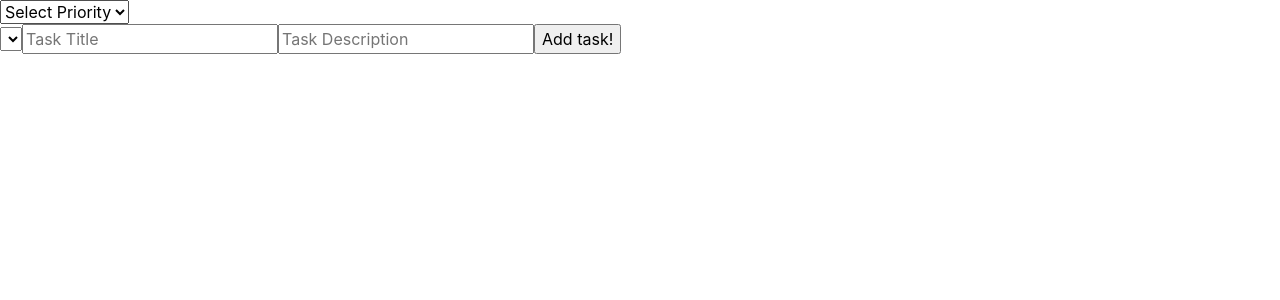
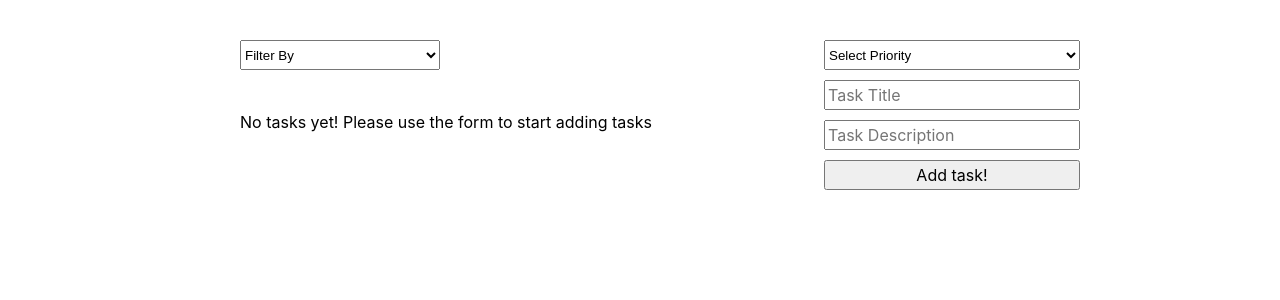
Before and after one commit to x-dp-x/task-tracker, a React (Create React App) app: page / in a window 1280 px wide. Shown: the top 300 px of the page. Built offline with nearby package versions, Linux system fonts and the light colour scheme.

Commit message:
feat: add basic css layout

```diff
--- a/src/App/App.css
+++ b/src/App/App.css
@@ -1,3 +1,33 @@
+.app {
+  display: flex;
+  flex-flow: row;
+  align-items: stretch;
+  width: 100%;
+  max-width: 960px;
+  padding: 40px;
+  margin: 0 auto;
+}
+
+.body {
+  display: flex;
+  flex-flow: column;
+  flex-grow: 1;
+  padding: 0 40px;
+}
+
+.tasklist__empty-state {
+  padding: 40px 0;
+  width: 100%;
+}
+
+/***** *******/
+/***** *******/
+/***** *******/
+/* CSS RESET */
+/***** *******/
+/***** *******/
+/***** *******/
+
 /* 1. Use a more-intuitive box-sizing model */
 *,
 *::before,
@@ -31,7 +61,7 @@ svg {
 input,
 button,
 textarea,
-select {
+s elect {
   font: inherit;
 }
 
--- a/src/App/App.js
+++ b/src/App/App.js
@@ -1,12 +1,11 @@
-import "./App.css";
 import React from "react";
 import { TaskPriority } from "../context/TaskContext/TaskContext.tsx";
 import { useTasks } from "../hooks/useTasks/useTasks.ts";
 import { Task } from "../components/Task/Task.tsx";
 import { FilterSelection } from "../components/FilterSelection/FilterSelection.tsx";
 import { TaskForm } from "../components/TaskForm/TaskForm.tsx";
+import "./App.css";
 
-const filterLabel = "Select Priority";
 const filterOpts = [TaskPriority.High, TaskPriority.Medium, TaskPriority.Low];
 
 export const App = () => {
@@ -15,18 +14,22 @@ export const App = () => {
   return (
     <div className="app">
       <div className="body">
-        <FilterSelection title={filterLabel} options={filterOpts} />
+        <FilterSelection options={filterOpts} />
         {tasks.length > 0 ? (
           <section className="tasklist">
             {tasks.map((task) => (
               <Task key={task.id} {...task} />
             ))}
           </section>
-        ) : null}
+        ) : (
+          <p className="tasklist__empty-state">
+            No tasks yet! Please use the form to start adding tasks
+          </p>
+        )}
       </div>
 
       <aside className="aside">
-        <TaskForm />
+        <TaskForm options={filterOpts} />
       </aside>
     </div>
   );
--- /dev/null
+++ b/src/components/FilterSelection/FilterSelection.css
@@ -0,0 +1,4 @@
+.filter__select {
+  height: 30px;
+  width: 200px;
+}
--- a/src/components/FilterSelection/FilterSelection.tsx
+++ b/src/components/FilterSelection/FilterSelection.tsx
@@ -1,4 +1,5 @@
 import React from "react";
+import "./FilterSelection.css";
 
 interface FilterSelectionProps {
   title: string;
@@ -7,9 +8,9 @@ interface FilterSelectionProps {
 
 export const FilterSelection = ({ title, options }: FilterSelectionProps) => (
   <div className="filter">
-    <select>
+    <select className="filter__select">
       <option key="default" value="">
-        {title}
+        Filter By
       </option>
       {options.map((opt) => (
         <option key={opt} value={opt}>
--- /dev/null
+++ b/src/components/TaskForm/TaskForm.css
@@ -0,0 +1,10 @@
+.task-form {
+  display: flex;
+  flex-flow: column;
+}
+
+.task-form__field {
+  height: 30px;
+  width: 100%;
+  margin: 0 0 10px 0;
+}
--- a/src/components/TaskForm/TaskForm.tsx
+++ b/src/components/TaskForm/TaskForm.tsx
@@ -1,6 +1,7 @@
 import React from "react";
 import { Formik, Form, Field } from "formik";
 import { object as yObj, string as yStr, number as yNum } from "yup";
+import "./TaskForm.css";
 
 const taskTitleField = "add-task__title";
 const taskDescField = "add-task__desc";
@@ -11,7 +12,7 @@ const formSchema = yObj().shape({
   [taskPriorityField]: yNum().required("Required"),
 });
 
-export const TaskForm = ({ filterOpts, defaultPriority }) => {
+export const TaskForm = ({ options, defaultPriority }) => {
   const initialValues = {
     [taskTitleField]: "",
     [taskDescField]: "",
@@ -27,15 +28,32 @@ export const TaskForm = ({ filterOpts, defaultPriority }) => {
       }}
     >
       {({ isValid, isSubmitting, handleSubmit }) => (
-        <Form>
-          <Field as="select" name={taskPriorityField}>
-            <option></option>
+        <Form className="task-form">
+          <Field
+            as="select"
+            name={taskPriorityField}
+            className="task-form__field task-form__select"
+          >
+            <option key="default" value="">
+              Select Priority
+            </option>
+            {options.map((opt) => (
+              <option key={opt} value={opt}>
+                {opt}
+              </option>
+            ))}
           </Field>
-          <Field type="text" name={taskTitleField} placeholder="Task Title" />
+          <Field
+            type="text"
+            name={taskTitleField}
+            placeholder="Task Title"
+            className="task-form__field"
+          />
           <Field
             type="text"
             name={taskDescField}
             placeholder="Task Description"
+            className="task-form__field"
           />
           <button
             type="button"
--- a/src/context/TaskContext/TaskContext.tsx
+++ b/src/context/TaskContext/TaskContext.tsx
@@ -4,7 +4,7 @@ import { v4 as uuidv4 } from "uuid";
 export enum TaskPriority {
   Low = "Low",
   Medium = "Medium",
-  High = "Heigh",
+  High = "High",
 }
 
 export interface Task {
```
